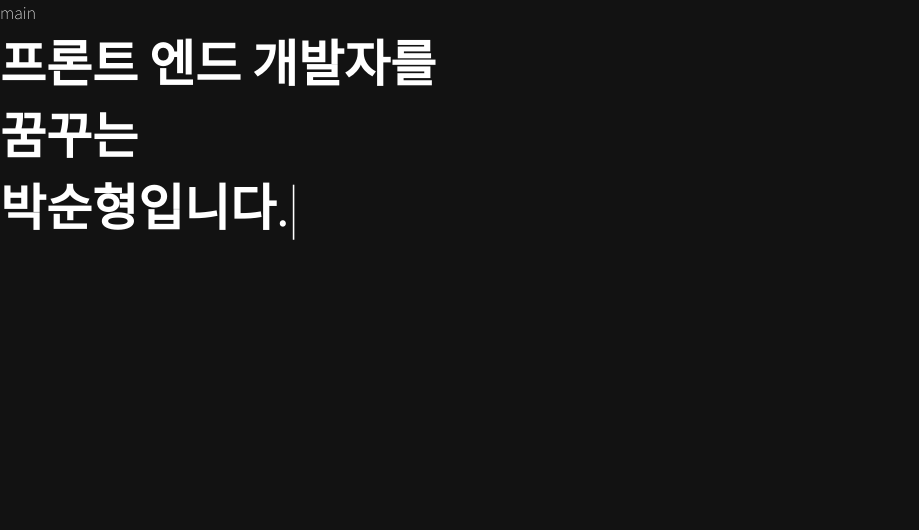
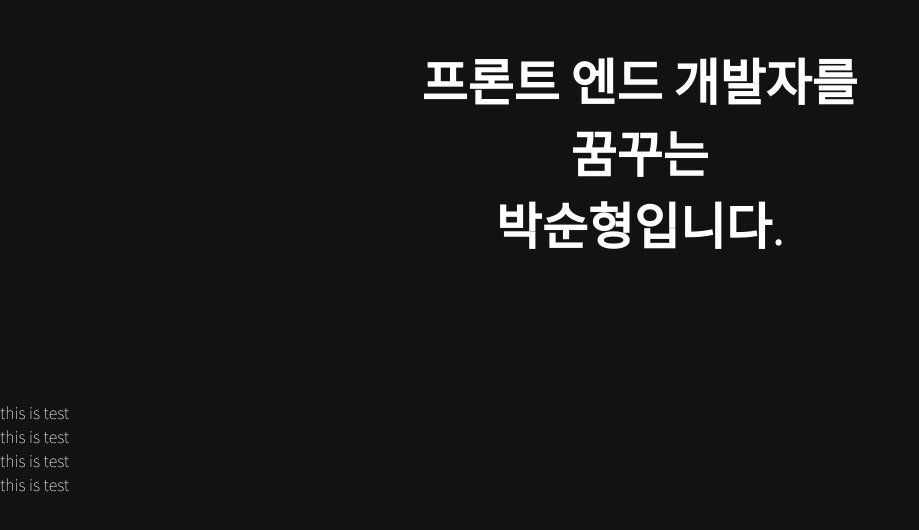
Before and after one commit to tnsgud/portfolio, a React (Create React App) app: page / in a window 1280 px wide. Shown: the top 530 px of the page, without its empty margins (0-919 px from the left). Built offline with nearby package versions, Linux system fonts and the light colour scheme.

Commit message:
네비게이션 수직중앙정렬 완성

```diff
--- a/src/App.tsx
+++ b/src/App.tsx
@@ -1,33 +1,18 @@
 import 'css/App.css';
-import Main from 'components/Main';
-
+import Main from 'components/main';
 function App() {
-  const information: string[] = [
-    '이름 : 박순형',
-    '생일 : 2004.02.29',
-    '학교 : 인천전자마이스터 고등학교 (재학중)',
-    'Skills : Java, React, Vue, Typescript, Flutter',
-  ];
-  const navigationCaption: string[] = [
-    'main',
-    '소개',
-    '활동',
-    '자격증',
-    '수상경력',
-  ];
+  const navigtions: boolean[] = Array(4).fill(false);
   const components: JSX.Element[] = [<Main />];
 
   return (
-    <main>
-      {navigationCaption.map((caption, i) => {
-        return (
-          <section key={i} id={caption}>
-            {caption}
-            {components[i]}
-          </section>
-        );
-      })}
-    </main>
+    <>
+      <header>
+        {navigtions.map((isSelected, index) => (
+          <div>this is test</div>
+        ))}
+      </header>
+      <main>{components.map((component) => component)}</main>
+    </>
   );
 }
 
--- a/src/components/main.tsx
+++ b/src/components/main.tsx
@@ -15,7 +15,7 @@ const Main = () => {
       }}
       options={{
         wrapperClassName: 'title',
-        cursorClassName: 'cursor',
+        cursor: '',
       }}
     />
   );
--- a/src/css/App.css
+++ b/src/css/App.css
@@ -4,29 +4,16 @@
   margin: 0 auto;
   padding: 0;
   background-color: #121212;
+  text-align: center;
   color: white;
   font-family: 'Noto Sans KR', sans-serif;
 }
 
-/* header {
-  width: 100%;
-  height: 75px;
-  margin: 0 auto;
+header {
+  transform: translateY(50%);
   position: fixed;
-  border-bottom: white 1px solid;
-  display: flex;
-  flex-direction: row;
-  z-index: 100;
-  align-items: center;
+  height: 100vh;
 }
-
-header ul {
-  width: 60%;
-  display: flex;
-  flex-direction: row;
-  list-style: none;
-  justify-content: flex-end;
-} */
 
 main {
   scroll-snap-type: y mandatory;
@@ -35,60 +22,9 @@ main {
 }
 
 section {
-  width: 100%;
+  align-items: center;
+  margin: 10px;
+  width: 90vw;
   height: 100vh;
   scroll-snap-align: start;
 }
-
-#skill {
-  align-items: center;
-  display: flex;
-  flex-direction: row;
-}
-
-.nav {
-  color: lightgray;
-  font-size: 1.2em;
-  font-weight: bold;
-  cursor: pointer;
-  height: 30px;
-}
-
-.nav:hover {
-  color: white;
-}
-
-.informationSection {
-  padding-top: 100px;
-  display: flex;
-  flex-direction: row;
-  justify-content: left;
-  align-items: initial;
-}
-
-.informationDiv {
-  width: 400px;
-  padding-left: 10px;
-}
-
-.information {
-  float: left;
-}
-
-#photo {
-  border: none;
-  margin: 10px;
-  border-radius: 100%;
-  width: 220px;
-  height: 240px;
-  animation: fadeIn 1s;
-}
-
-@keyframes fadeIn {
-  0% {
-    opacity: 0;
-  }
-  100% {
-    opacity: 1;
-  }
-}
--- a/src/css/main.css
+++ b/src/css/main.css
@@ -1,9 +1,7 @@
 .title {
+  display: inline-block;
   text-align: center;
   font-size: 50px;
   font-weight: bold;
+  transform: translateY(20%);
 }
-
-.cursor {
-  font-size: 50px;
-}
```
